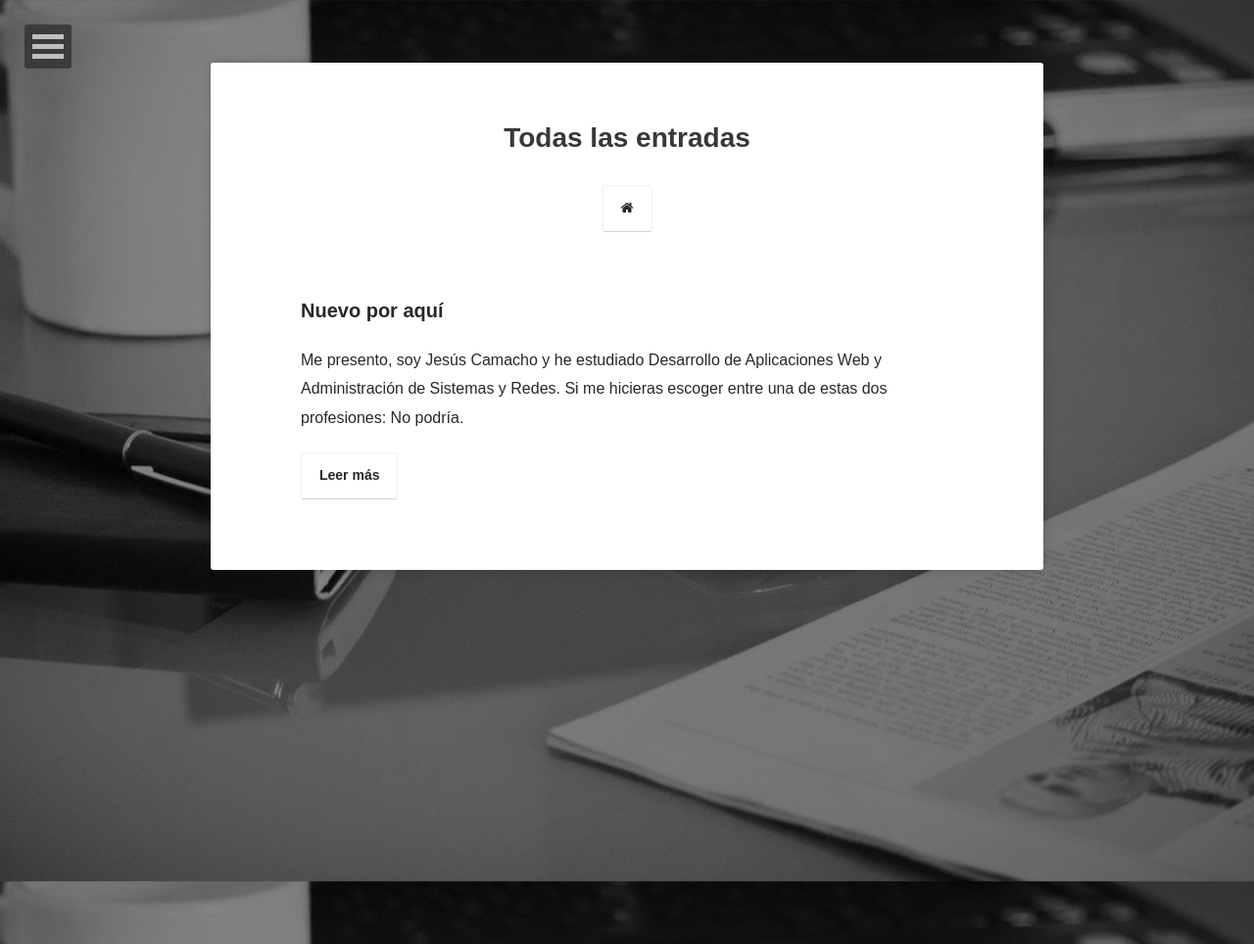
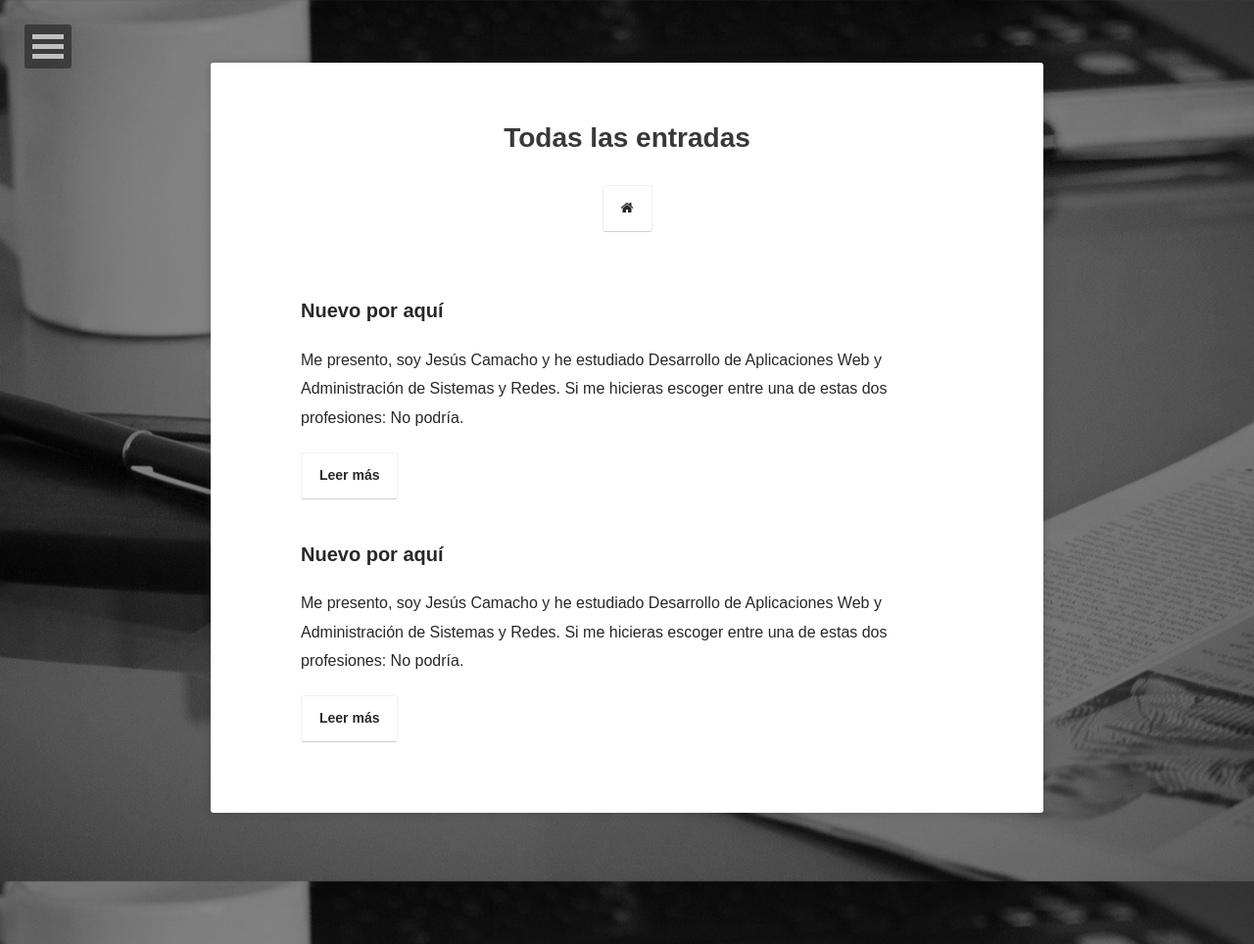
Before and after one commit to Zagur/zagur.github.io, a Jekyll site: the page built from posts/index.md, in a window 1280 px wide. Shown: the whole page at 98% size. Built offline with Jekyll 4.4.1, drawn with Linux system fonts in a browser that asks for light colours; some web fonts are replaced; comment, search, counter and statistics services are not loaded.

Commit message:
new layout: doc

```diff
--- a/_includes/nav.html
+++ b/_includes/nav.html
@@ -103,5 +103,8 @@
 		    {% endif %}
 		    <li><a href="{{ domain }}{{ link.url }}" {% if link.url contains 'http' %}target="_blank" rel="noopener noreferrer"{% endif %}>{{ link.title }}</a></li>
 		  {% endfor %}
+		  <li>
+		  	<a href="{{ site.url }}/doc/">Documentación</a>
+		  </li>
 		</ul><!-- /.dl-menu -->
 	</nav><!-- /.dl-menuwrapper -->
--- /dev/null
+++ b/_posts/2016-05-22-test-documentation.markdown
@@ -0,0 +1,13 @@
+---
+layout: post
+title: Nuevo por aquí
+category: blog
+tag:
+- jekyll
+excerpt: Me presento, soy Jesús Camacho y he estudiado Desarrollo de Aplicaciones Web y Administración de Sistemas y Redes. Si me hicieras escoger entre una de estas dos profesiones&#58; No podría.
+feature: http://cdn2.hubspot.net/hubfs/685689/learningtoprogram.jpg
+---
+
+# ¡Hola mundo!
+
+Me presento, soy Jesús Camacho y he estudiado **Desarrollo de Aplicaciones Web** y **Administración de Sistemas y Redes**. Si me hicieras escoger entre una de estas dos profesiones: **no podría**. Son mis dos pasiones y me encantan, ja sea crear una aplicación web, maquetarla, programar, front end o back end... hasta configurar un servidor web u otra tipo de infraestructura.
```
Also changed, not shown: _layouts/doc.html (added, +36 -0 lines), doc/doc.md (added, +5 -0 lines), projects/index.md (+1 -1 lines), 15 other files.
